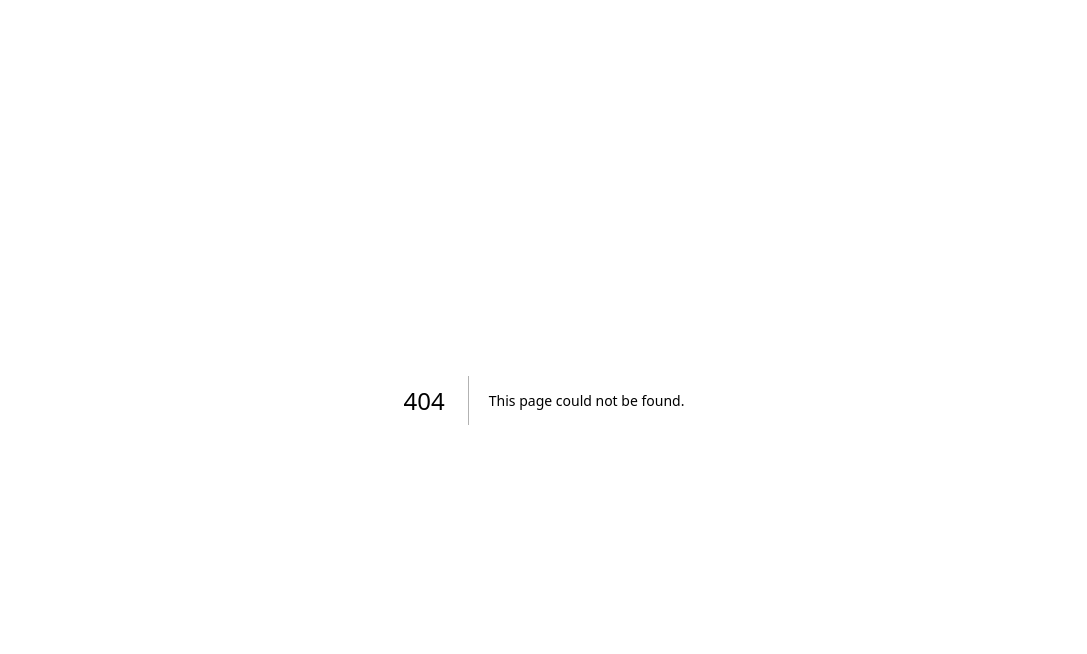
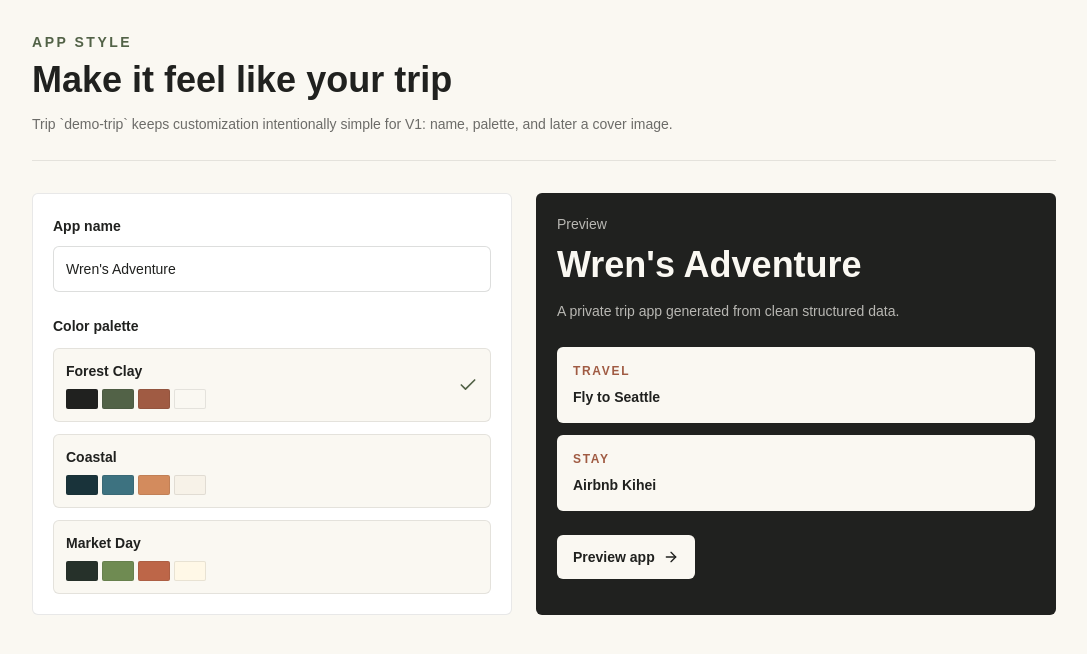
Before and after one commit to slamerow/roamwoven, a Next.js app: page /maker/trips/demo-trip/style in a window 1280 px wide. Before the commit this address had no page. Shown: the top 654 px of the page, without its empty margins (96-1183 px from the left). Built offline with nearby package versions, Linux system fonts and the light colour scheme.

Commit message:
Add trip app style step

```diff
--- a/app/maker/trips/[tripId]/data/page.tsx
+++ b/app/maker/trips/[tripId]/data/page.tsx
@@ -48,10 +48,10 @@ export default async function StructuredDataPage({
             </p>
           </div>
           <Link
-            href="/t/demo"
+            href={`/maker/trips/${tripId}/style`}
             className="inline-flex items-center gap-2 rounded-md bg-ink px-4 py-3 text-sm font-semibold text-paper"
           >
-            Preview app
+            Choose style
             <ArrowRight size={16} />
           </Link>
         </header>
--- /dev/null
+++ b/app/maker/trips/[tripId]/style/page.tsx
@@ -0,0 +1,116 @@
+import Link from "next/link";
+import { ArrowRight, Check } from "lucide-react";
+
+const palettes = [
+  {
+    name: "Forest Clay",
+    colors: ["#20211f", "#526247", "#a05b43", "#faf8f2"]
+  },
+  {
+    name: "Coastal",
+    colors: ["#19333a", "#3d7280", "#d38b5d", "#f7f2e8"]
+  },
+  {
+    name: "Market Day",
+    colors: ["#26312a", "#6f8b52", "#bd6648", "#fff8e7"]
+  }
+];
+
+export default async function StylePage({
+  params
+}: {
+  params: Promise<{ tripId: string }>;
+}) {
+  const { tripId } = await params;
+
+  return (
+    <main className="min-h-screen bg-paper px-6 py-8 md:px-10">
+      <div className="mx-auto max-w-5xl">
+        <header className="border-b border-ink/10 pb-6">
+          <p className="text-sm font-semibold uppercase tracking-[0.18em] text-moss">
+            App Style
+          </p>
+          <h1 className="mt-2 text-4xl font-semibold text-ink">
+            Make it feel like your trip
+          </h1>
+          <p className="mt-3 max-w-2xl text-sm leading-6 text-ink/65">
+            Trip `{tripId}` keeps customization intentionally simple for V1:
+            name, palette, and later a cover image.
+          </p>
+        </header>
+
+        <section className="mt-8 grid gap-6 lg:grid-cols-[0.48fr_0.52fr]">
+          <div className="rounded-md border border-ink/10 bg-white p-5">
+            <label className="block">
+              <span className="text-sm font-semibold text-ink">App name</span>
+              <input
+                className="mt-2 w-full rounded-md border border-ink/15 px-3 py-3 text-sm"
+                defaultValue="Wren's Adventure"
+              />
+            </label>
+
+            <div className="mt-6">
+              <p className="text-sm font-semibold text-ink">Color palette</p>
+              <div className="mt-3 space-y-3">
+                {palettes.map((palette, index) => (
+                  <button
+                    key={palette.name}
+                    className="flex w-full items-center justify-between rounded-md border border-ink/10 bg-paper p-3 text-left"
+                    type="button"
+                  >
+                    <div>
+                      <p className="text-sm font-semibold text-ink">
+                        {palette.name}
+                      </p>
+                      <div className="mt-2 flex gap-1">
+                        {palette.colors.map((color) => (
+                          <span
+                            key={color}
+                            className="h-5 w-8 rounded-sm border border-ink/10"
+                            style={{ backgroundColor: color }}
+                          />
+                        ))}
+                      </div>
+                    </div>
+                    {index === 0 ? <Check className="text-moss" size={20} /> : null}
+                  </button>
+                ))}
+              </div>
+            </div>
+          </div>
+
+          <div className="rounded-md border border-ink/10 bg-ink p-5 text-paper">
+            <p className="text-sm text-paper/70">Preview</p>
+            <h2 className="mt-2 text-4xl font-semibold leading-tight">
+              Wren's Adventure
+            </h2>
+            <p className="mt-3 text-sm leading-6 text-paper/70">
+              A private trip app generated from clean structured data.
+            </p>
+            <div className="mt-6 space-y-3">
+              <div className="rounded-md bg-paper p-4 text-ink">
+                <p className="text-xs font-semibold uppercase tracking-[0.14em] text-clay">
+                  Travel
+                </p>
+                <p className="mt-2 text-sm font-semibold">Fly to Seattle</p>
+              </div>
+              <div className="rounded-md bg-paper p-4 text-ink">
+                <p className="text-xs font-semibold uppercase tracking-[0.14em] text-clay">
+                  Stay
+                </p>
+                <p className="mt-2 text-sm font-semibold">Airbnb Kihei</p>
+              </div>
+            </div>
+            <Link
+              href="/t/demo"
+              className="mt-6 inline-flex items-center gap-2 rounded-md bg-paper px-4 py-3 text-sm font-semibold text-ink"
+            >
+              Preview app
+              <ArrowRight size={16} />
+            </Link>
+          </div>
+        </section>
+      </div>
+    </main>
+  );
+}
```
